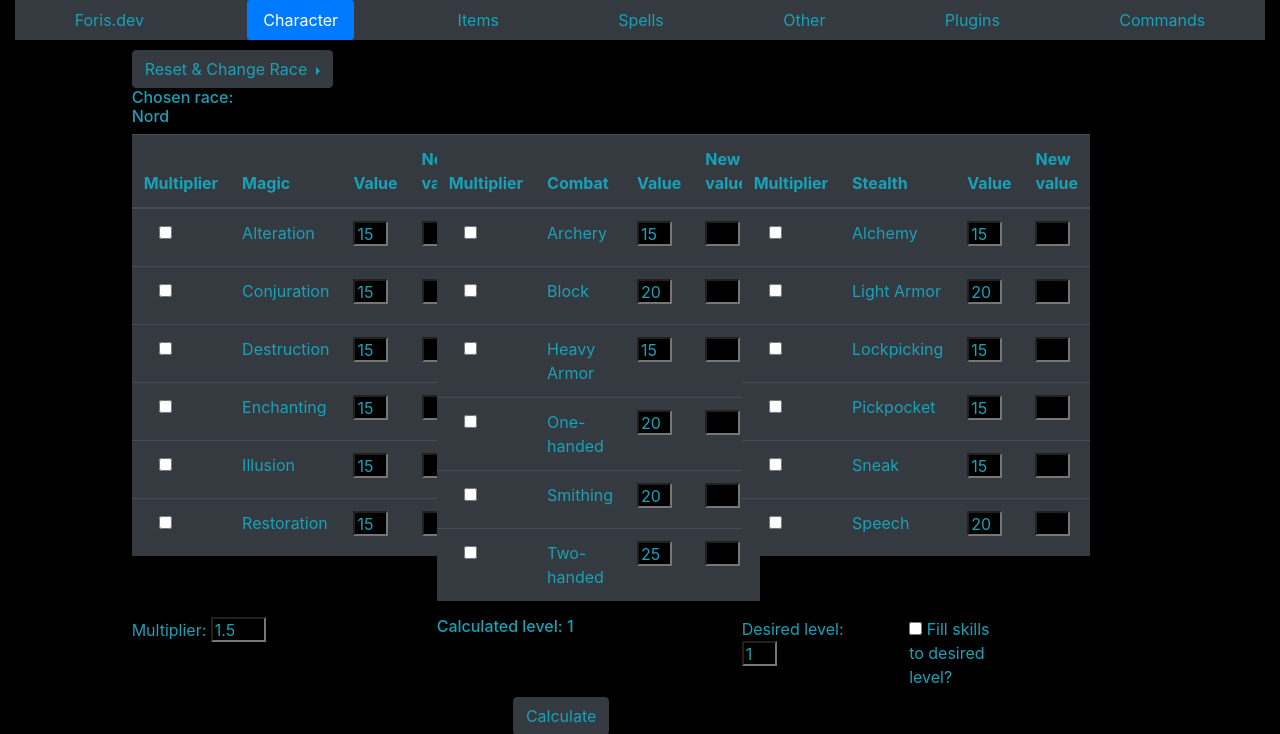
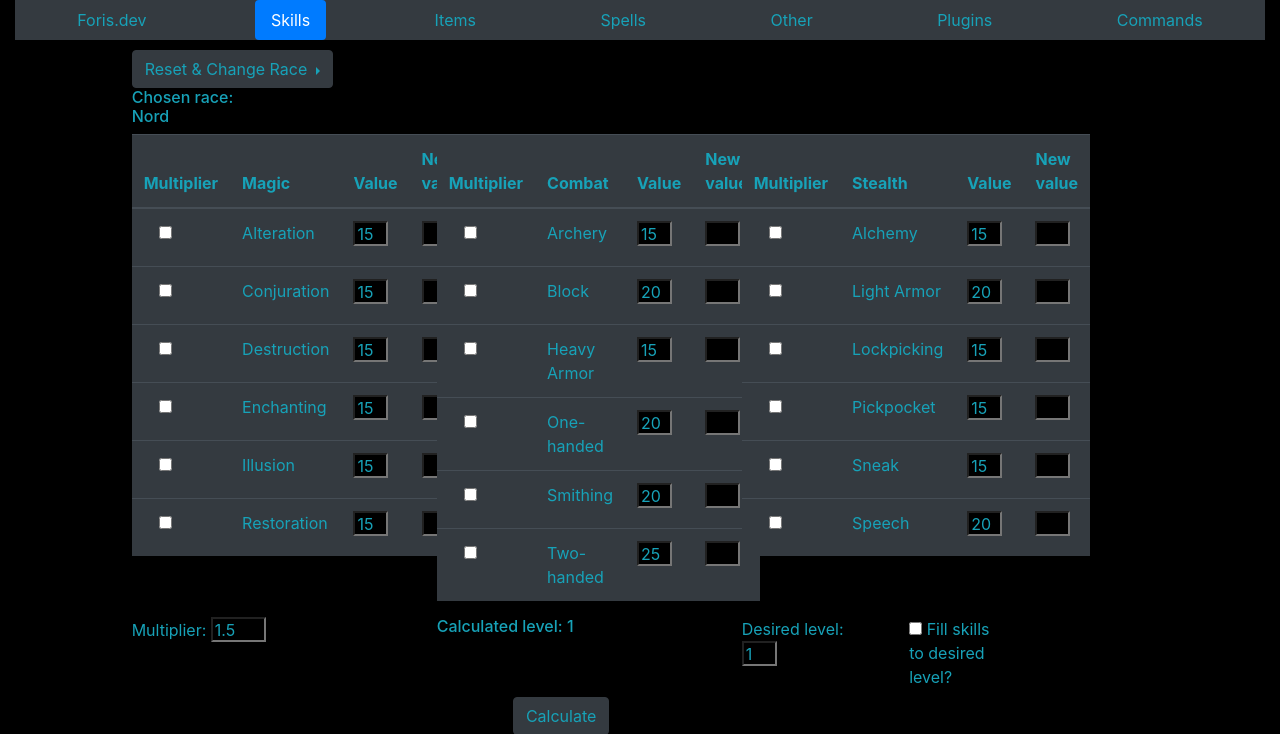
Before and after one commit to ForisTale/foris_dev, a Django app: page /the_elder_commands/ in a window 1280 px wide. Shown: the top 734 px of the page. Run offline with Django 3.2, Linux system fonts and the light colour scheme; data comes from the database, SQL or seed files in the repository; parts of the project's set-up code (start-up, migrations or seed data) failed here and were passed over; some libraries are stand-ins or nearby versions.

Commit message:
rename character to skills, fix bugs for esl->is_esl rename

```diff
--- a/functional_tests/the_elder_commands/test_base_look.py
+++ b/functional_tests/the_elder_commands/test_base_look.py
@@ -12,5 +12,5 @@ class DefaultLookTest(FunctionalTest):
 
         # Then he sees bar with categories,
         links = [link.text for link in self.driver.find_elements_by_class_name("header-link")]
-        categories = ["Foris.dev", "Character", "Items", "Spells", "Other", "Plugins", "Commands"]
+        categories = ["Foris.dev", "Skills", "Items", "Spells", "Other", "Plugins", "Commands"]
         self.assertListEqual(links, categories)
--- a/functional_tests/the_elder_commands/test_items.py
+++ b/functional_tests/the_elder_commands/test_items.py
@@ -123,7 +123,7 @@ class ItemsTest(FunctionalTest, ManageTestFiles):
         self.submit_items_table()
 
         # then he change page and come back to items page
-        self.driver.find_element_by_link_text("Character").click()
+        self.driver.find_element_by_link_text("Skills").click()
         self.wait_for(lambda: self.driver.find_element_by_link_text("Items").click())
 
         # all earlier chosen items are still chosen
--- a/main_page/templates/main_page/base.html
+++ b/main_page/templates/main_page/base.html
@@ -18,7 +18,7 @@
 <nav class="navbar navbar-expand-lg navbar-dark bg-dark" role="navigation">
     <div class="container-fluid">
         <a class="navbar-brand text-info" href="{% url 'main_page:home' %}">Foris.dev</a>
-        <a class="text-info" href="{% url 'tec:character' %}">The Elder Commands</a>
+    <a class="text-info" href="{% url 'tec:skills' %}">The Elder Commands</a>
         <a class="text-info" href="{% url 'lists:home' %}">Superlists</a>
         <a class="text-info" href="{% url 'main_page:about_me' %}">About Me</a>
     </div>
--- a/the_elder_commands/forms.py
+++ b/the_elder_commands/forms.py
@@ -1,11 +1,11 @@
 from django.forms.models import ModelForm
 from django.forms import ValidationError
-from the_elder_commands.models import Character, Plugins, PluginVariants
+from the_elder_commands.models import Skills, Plugins, PluginVariants
 from the_elder_commands.inventory import ADD_PLUGIN_FILE_ERROR_MESSAGE, INCORRECT_LOAD_ORDER, \
     PLUGINS_ERROR_STRING_IS_EMTPY, PLUGINS_ERROR_NAME_BECOME_EMPTY
 
 
-class CharacterForm(ModelForm):
+class SkillsForm(ModelForm):
 
     def __init__(self, *args, **kwargs):
         super().__init__(*args, **kwargs)
@@ -16,7 +16,7 @@ class CharacterForm(ModelForm):
         self.fields["fill_skills"].required = False
 
     class Meta:
-        model = Character
+        model = Skills
         fields = (
             "race", "skills", "desired_level",
             "priority_multiplier", "fill_skills",
--- a/the_elder_commands/inventory.py
+++ b/the_elder_commands/inventory.py
@@ -10,7 +10,7 @@ def template_variables(request):
             ["Khajiit", "khajiit_race"], ["Nord", "nord_race"],
             ["Ork", "ork_race"], ["Redguard", "redguard_race"],
         ],
-        "main_categories": ["character", "items", "spells", "other", "plugins", "commands"],
+        "main_categories": ["skills", "items", "spells", "other", "plugins", "commands"],
         "items_categories": ["Weapons", "Armors", "Ammo", "Books", "Ingredients", "Alchemy", "Scrolls", "SoulGems",
                              "Keys", "Miscellaneous"],
     }
@@ -44,7 +44,8 @@ ADD_PLUGIN_SUCCESS_MESSAGE = "Plugin was successfully added to database."
 
 ADD_PLUGIN_FILE_ERROR_MESSAGE = "File was incorrect!"
 
-ADD_PLUGIN_PLUGIN_EXIST_ERROR_MESSAGE = "Plugin variants with this Version, Language, Instance and Esl already exists."
+ADD_PLUGIN_PLUGIN_EXIST_ERROR_MESSAGE = "Plugin variants with this Version, Language, Instance and Is esl already " \
+                                        "exists."
 
 ITEMS_COMMANDS_SUCCESS_MESSAGE = "Commands are ready on the commands page."
 
--- a/the_elder_commands/models.py
+++ b/the_elder_commands/models.py
@@ -3,7 +3,7 @@ from django.urls import reverse
 from django.contrib.postgres.fields import JSONField
 
 
-class Character(models.Model):
+class Skills(models.Model):
     race = models.TextField(default="Nord")
     session_key = models.TextField(default="", unique=True)
     skills = JSONField(default=dict)
@@ -14,7 +14,7 @@ class Character(models.Model):
 
     @staticmethod
     def get_absolute_url():
-        return reverse("tec:character")
+        return reverse("tec:skills")
 
 
 class Plugins(models.Model):
@@ -25,7 +25,7 @@ class Plugins(models.Model):
 class PluginVariants(models.Model):
     class Meta:
         constraints = [
-            models.UniqueConstraint(fields=["version", "language", "instance", "esl"],
+            models.UniqueConstraint(fields=["version", "language", "instance", "is_esl"],
                                     name="unique_variant")
         ]
 
--- a/the_elder_commands/services.py
+++ b/the_elder_commands/services.py
@@ -1,12 +1,12 @@
-from .models import Character, PluginVariants, Plugins
+from .models import Skills, PluginVariants, Plugins
 from .inventory import DEFAULT_SKILLS, RACES_EXTRA_SKILLS
 import copy
 import math
 
 
-class CharacterService:
+class SkillsService:
     def __init__(self, session_key):
-        character, created = Character.objects.get_or_create(session_key=session_key)
+        character, created = Skills.objects.get_or_create(session_key=session_key)
 
         self.race = character.race
         if not character.skills:
--- a/the_elder_commands/templates/the_elder_commands/character.html
+++ b/the_elder_commands/templates/the_elder_commands/skills.html
@@ -28,7 +28,7 @@
         </button>
         <div class="dropdown-menu" aria-labelledby="id_chose_race">
             {% for race in playable_races %}
-                <form action="{% url 'tec:character' %}" method="post">
+                <form action="{% url 'tec:skills' %}" method="post">
                     <button class="dropdown-item {{ race.1 }}" value="{{ race.0 }}" name="race" type="submit">
                         {{ race.0 }}
                     </button>
@@ -39,11 +39,11 @@
         </div>
     </div>
 
-    <h6 class="text-info" id="id_race_name">Chosen race:<br>{{ character.race }}</h6>
+    <h6 class="text-info" id="id_race_name">Chosen race:<br>{{ service.race }}</h6>
 
-<form action="{% url 'tec:character' %}" method="post">
+<form action="{% url 'tec:skills' %}" method="post">
     <div class="row">
-        {% for category, category_skills in character.skills.items %}
+        {% for category, category_skills in service.skills.items %}
             <div class="col-lg-4">
                 <table class="table table-dark text-info">
                     <thead>
@@ -82,21 +82,21 @@
         <div class="col-md-4">
             <label>Multiplier:
                 <input id="id_multiplier" name="priority_multiplier"
-                       value="{{ character.priority_multiplier }}" type="number" step="0.1">
+                       value="{{ service.priority_multiplier }}" type="number" step="0.1">
             </label>
 
         </div>
         <div class="col-md-4">
-            <h6 id="id_calculated_level">Calculated level: {{ character.default_level }}</h6>
+            <h6 id="id_calculated_level">Calculated level: {{ service.default_level }}</h6>
         </div>
         <div class="col-md-2">
             <label>Desired level:
-                <input id="id_desired_level" name="desired_level" value="{{ character.desired_level }}">
+                <input id="id_desired_level" name="desired_level" value="{{ service.desired_level }}">
             </label>
         </div>
         <div class="col-md-2">
             <label class="container"><input type="checkbox" name="fill_skills" value="true"
-                        {% if character.fill_skills %}checked{% endif %}> Fill skills to desired level?</label>
+                        {% if service.fill_skills %}checked{% endif %}> Fill skills to desired level?</label>
         </div>
     </div>
     <div class="row">
--- a/the_elder_commands/urls.py
+++ b/the_elder_commands/urls.py
@@ -1,11 +1,11 @@
 from django.urls import path
-from .views import character_view, items_view, spells_view, other_view, plugins_view, commands_view
+from .views import skills_view, items_view, spells_view, other_view, plugins_view, commands_view
 
 
 app_name = "tec"
 
 urlpatterns = [
-    path("", character_view, name="character"),
+    path("", skills_view, name="skills"),
     path("items/", items_view, name="items"),
     path("spells/", spells_view, name="spells"),
     path("other/", other_view, name="other"),
--- a/the_elder_commands/views.py
+++ b/the_elder_commands/views.py
@@ -1,33 +1,33 @@
 from django.shortcuts import render, redirect
 from django.http import QueryDict, JsonResponse
-from .models import Character
-from .forms import CharacterForm, PluginsForm, PluginVariantsForm, SelectedPluginsForm
-from .services import CharacterService, PluginsService, ItemsService
+from .models import Skills
+from .forms import SkillsForm, PluginsForm, PluginVariantsForm, SelectedPluginsForm
+from .services import SkillsService, PluginsService, ItemsService
 from .inventory import SKILLS_CONSOLE_NAME, ADD_PLUGIN_SUCCESS_MESSAGE, NO_PLUGIN_SELECTED_ERROR_MESSAGE, \
     ITEMS_COMMANDS_SUCCESS_MESSAGE, ITEMS_COMMANDS_POST_EMPTY_MESSAGE, ITEMS_CONVERT_POST_ERROR, \
     ADD_PLUGIN_FILE_ERROR_MESSAGE
 import json
 
 
-def character_view(request):
+def skills_view(request):
     if not request.session.session_key:
         request.session.save()
     form = None
     if request.method == "POST":
-        instance = Character.objects.get_or_create(session_key=request.session.session_key)[0]
+        instance = Skills.objects.get_or_create(session_key=request.session.session_key)[0]
         if "race" in request.POST:
-            skills = CharacterService.default_race_skills_update(request.POST["race"])
+            skills = SkillsService.default_race_skills_update(request.POST["race"])
             post = {**unpack_post(request.POST), "skills": skills}
         else:
             post = correct_character_post(request.POST, instance.race)
-        form = CharacterForm(data=post, instance=instance)
+        form = SkillsForm(data=post, instance=instance)
         if form.is_valid():
             form.save()
             return redirect(instance)
-    character = CharacterService(session_key=request.session.session_key)
-    request.session.update({"character_commands": character.commands_list()})
-    return render(request, "the_elder_commands/character.html", {"character": character, "form": form,
-                                                                 "active": "character"})
+    skills_service = SkillsService(session_key=request.session.session_key)
+    request.session.update({"skills_commands": skills_service.commands_list()})
+    return render(request, "the_elder_commands/skills.html", {"service": skills_service, "form": form,
+                                                              "active": "skills"})
 
 
 def items_view(request):
@@ -85,7 +85,7 @@ def plugins_view(request):
 
 def commands_view(request):
     commands = []
-    commands += request.session.get("character_commands", [])
+    commands += request.session.get("skills_commands", [])
     commands += create_items_commands(request)
 
     return render(request, "the_elder_commands/commands.html", {"active": "commands", "commands": commands})
@@ -160,7 +160,7 @@ def create_variants_data_post(request):
         return
     post = QueryDict("", mutable=True)
     post.update({"version": request.POST.get("plugin_version"), "language": request.POST.get("plugin_language"),
-                 "plugin_data": file_content, "esl": is_esl})
+                 "plugin_data": file_content, "is_esl": is_esl})
     return post
 
 
@@ -201,7 +201,7 @@ def unpack_post(post):
 def correct_character_post(post, race):
     unpacked_post = unpack_post(post)
     skills = extract_skills(unpacked_post)
-    default_race = CharacterService.default_race_skills_update(race)
+    default_race = SkillsService.default_race_skills_update(race)
     set_skills_values(skills, default_race)
 
     new_post = QueryDict("", mutable=True)
```
Also changed, not shown: the_elder_commands/tests/test_forms.py (+24 -24 lines), the_elder_commands/tests/test_models.py (+10 -10 lines), the_elder_commands/tests/test_services.py (+33 -32 lines), the_elder_commands/tests/test_views/test_commands_view.py (+2 -2 lines), the_elder_commands/tests/test_views/test_plugins_view.py (+4 -4 lines), the_elder_commands/tests/test_views/test_skills_view.py (renamed from the_elder_commands/tests/test_views/test_character_view.py, +15 -15 lines), functional_tests/the_elder_commands/test_skills.py (renamed from functional_tests/the_elder_commands/test_character.py), the_elder_commands/migrations/0019_rename_character_to_skills.py (added), the_elder_commands/migrations/0020_fix_esl_rename.py (added), 1 other file.
